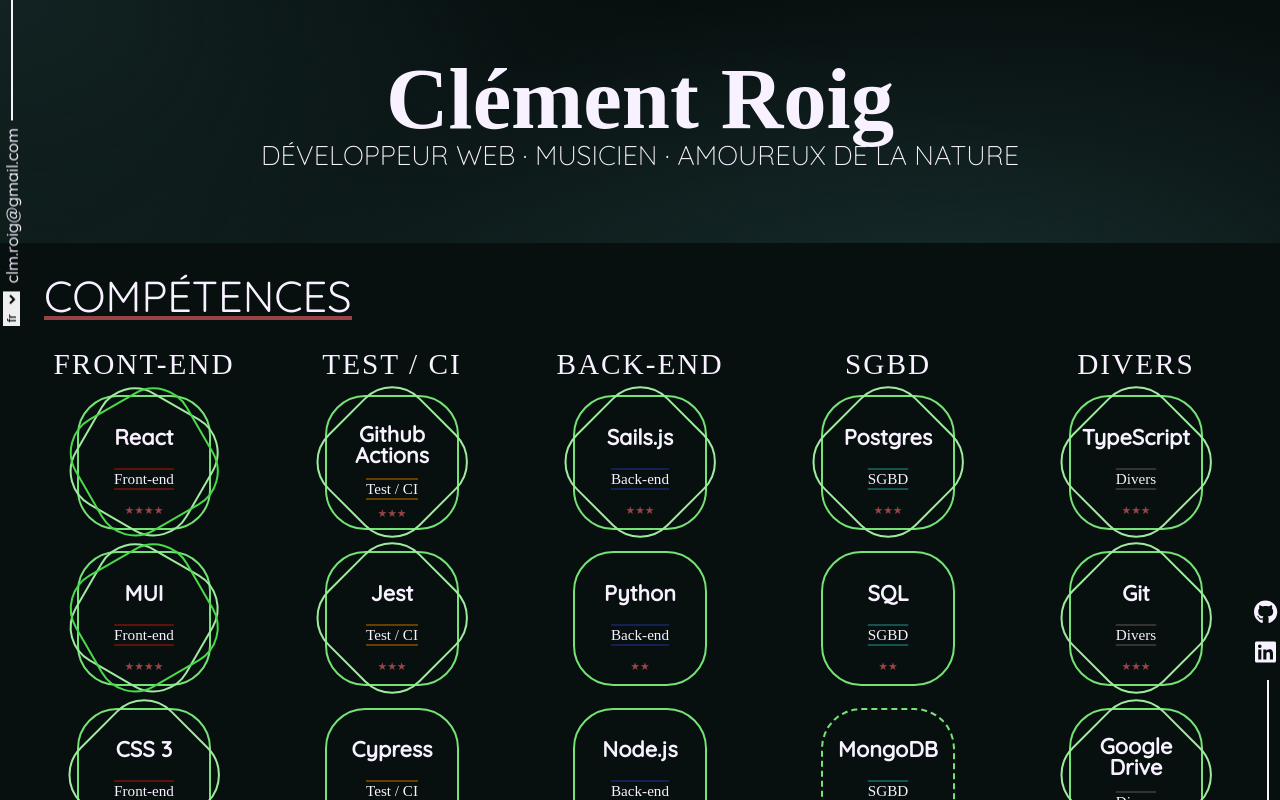
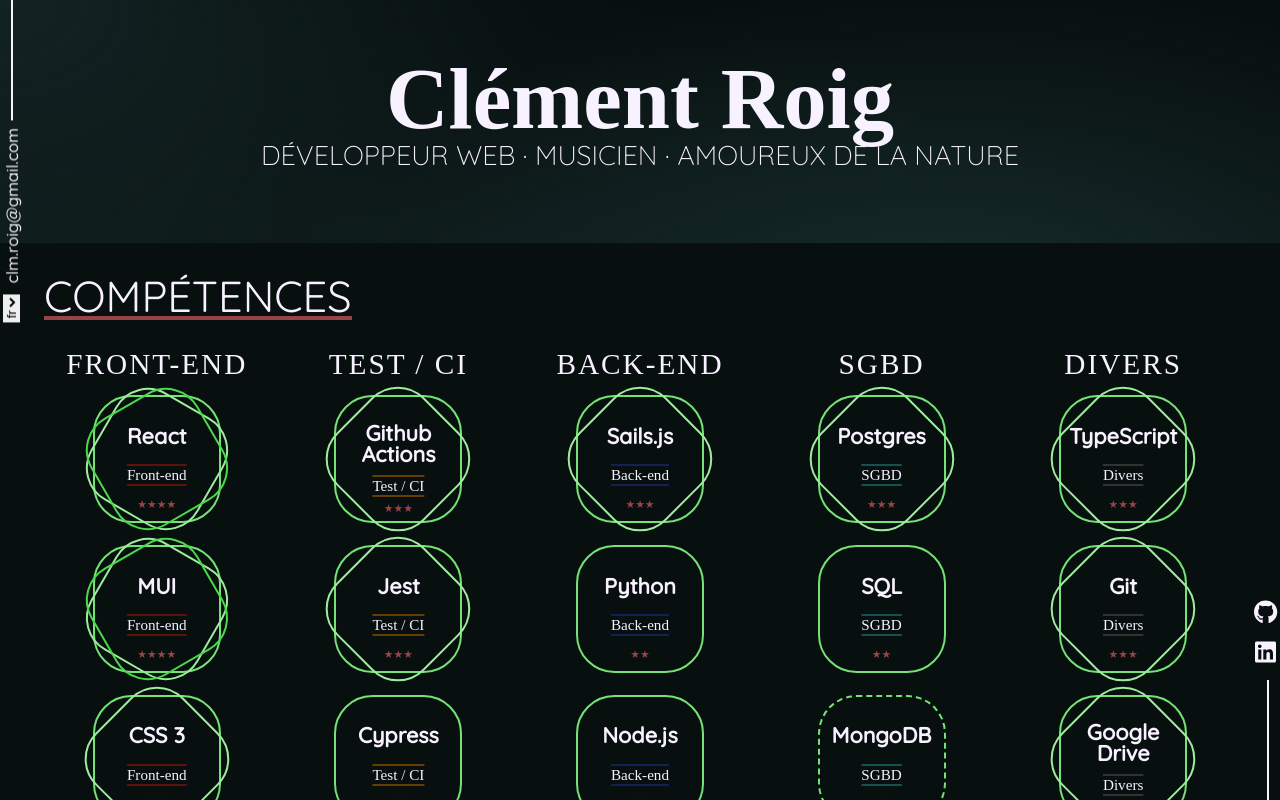
Before and after one commit to Clm-Roig/clm-roig.github.io, a Vue app: page / in a window 1280 px wide. Shown: the top 800 px of the page. Built offline with nearby package versions, Linux system fonts and the light colour scheme; a web font is replaced by a local one.

Commit message:
improve contact section, minor css tweaks

```diff
--- a/src/assets/styles/button.scss
+++ b/src/assets/styles/button.scss
@@ -5,7 +5,7 @@ button {
   color: $black;
   padding: 8px;
   text-transform: uppercase;
-  transition: all 0.3s;
+  transition: all $default-transition-duration;
 }
 
 button:hover {
--- a/src/assets/styles/typography.scss
+++ b/src/assets/styles/typography.scss
@@ -40,7 +40,7 @@ h2 {
     opacity: 1;
     position: absolute;
     width: 100%;
-    transition: all 0.2s;
+    transition: all $default-transition-duration;
     transform: translateZ(-1px);
   }
 }
@@ -68,13 +68,13 @@ a {
   color: $primary-color-light;
   font-weight: 500;
   text-decoration: none;
-  transition: 0.3s;
+  transition: $default-transition-duration;
 }
 
 a:hover {
   background-color: $primary-color-light;
   color: $black;
-  transition: 0.3s;
+  transition: $default-transition-duration;
 }
 
 b {
--- a/src/assets/styles/variables.scss
+++ b/src/assets/styles/variables.scss
@@ -12,3 +12,5 @@ $secondary-color-light: #db504a;
 
 $border-radius: 4px;
 $sidebar-width: 28px;
+
+$default-transition-duration: 0.3s;
--- a/src/components/AppLayout.vue
+++ b/src/components/AppLayout.vue
@@ -1,19 +1,13 @@
-<script setup lang="ts"></script>
+<script setup lang="ts">
+import LanguageSwitcher from "./LanguageSwitcher.vue";
+</script>
 
 <template>
   <div class="texture-bg"></div>
   <main>
     <div class="side-bar side-bar--left">
       <div class="side-bar--left__locale-changer">
-        <select v-model="$i18n.locale">
-          <option
-            v-for="locale in $i18n.availableLocales"
-            :key="`locale-${locale}`"
-            :value="locale"
-          >
-            {{ locale }}
-          </option>
-        </select>
+        <LanguageSwitcher />
       </div>
       <a class="side-bar__link" href="mailto:clm.roig@gmail.com"
         >clm.roig@gmail.com</a
@@ -52,6 +46,7 @@
     <p>Clément ROIG</p>
     <!-- eslint-disable-next-line vue/no-v-html-->
     <p class="footer__caption" v-html="$t('built-using')"></p>
+    <LanguageSwitcher :with-legend="true" />
   </footer>
 </template>
 
@@ -136,7 +131,7 @@
   &__link:hover {
     color: $primary-color;
     background-color: inherit;
-    transform: translateX(-8px);
+    transform: translateX(-4px);
   }
 
   &--left {
@@ -146,9 +141,6 @@
     transform: rotateZ(180deg);
     &__locale-changer {
       margin-bottom: 8px;
-      & select {
-        border: none;
-      }
     }
     &::after {
       margin-top: 8px;
--- /dev/null
+++ b/src/components/LanguageSwitcher.vue
@@ -0,0 +1,41 @@
+<script setup lang="ts">
+defineProps<{
+  withLegend?: boolean;
+}>();
+</script>
+
+<template>
+  <div class="switcher">
+    <p v-if="withLegend" class="switcher__legend">
+      {{ $t("change-language:") }}
+    </p>
+    <select v-model="$i18n.locale" class="switcher__select">
+      <option
+        v-for="locale in $i18n.availableLocales"
+        :key="`locale-${locale}`"
+        :value="locale"
+      >
+        {{ locale }}
+      </option>
+    </select>
+  </div>
+</template>
+
+<style scoped lang="scss">
+.switcher {
+  align-items: baseline;
+  display: flex;
+  justify-content: center;
+  &__legend {
+    display: inline;
+    font-size: 80%;
+    margin-right: 8px;
+  }
+  &__select {
+    height: 80%;
+  }
+}
+select {
+  border: none;
+}
+</style>
--- a/src/components/ProjectItem.vue
+++ b/src/components/ProjectItem.vue
@@ -53,7 +53,7 @@ $breakpoint: 1000px;
   display: flex;
   flex-wrap: wrap;
   gap: 1rem;
-  transition: all 0.3s;
+  transition: all $default-transition-duration;
   &:hover {
     background-color: $black;
     box-shadow: inset 0 0 0 4px $primary-color, inset 0 0 0 8px $white;
--- a/src/components/SkillItem.vue
+++ b/src/components/SkillItem.vue
@@ -32,17 +32,17 @@ defineProps<{
   flex-direction: column;
   justify-content: space-around;
   padding: 4px;
-  width: 6.2rem;
-  height: 6.2rem;
+  width: 5.9rem;
+  height: 5.9rem;
   transition: all 0.5s;
 
   @media screen and (max-width: 600px) {
-    width: 6rem;
-    height: 6rem;
+    width: 5.7rem;
+    height: 5.7rem;
   }
   @media screen and (max-width: 440px) {
-    width: 5.8rem;
-    height: 5.8rem;
+    width: 5.5rem;
+    height: 5.5rem;
   }
 
   &__h3 {
--- a/src/components/SkillList.vue
+++ b/src/components/SkillList.vue
@@ -50,6 +50,7 @@ $second-breakpoint: 620px;
 .wrapper {
   display: flex;
   gap: 16px;
+  margin: auto 16px; // increase lateral margin because borders increase items size
   @media screen and (max-width: $breakpoint) {
     flex-direction: column;
     gap: 24px;
--- a/src/locales/en.json
+++ b/src/locales/en.json
@@ -14,6 +14,7 @@
   "Test / CI": "Test / CI",
   "DBMS": "DBMS",
   "Misc": "Misc",
+  "change-language:": "Change language:",
   "back-to-projects": "Back to the projects list",
   "features": "features",
   "presentation": "presentation",
@@ -49,5 +50,5 @@
     "section-title": "Contact me",
     "text": "I'm currently looking for a part-time job or mission (28h / week maximum) :)"
   },
-  "built-using": "Website built using <a href=\"https://vuejs.org/\">Vue.js framework</a> and <a href=\"https://sass-lang.com/\">SASS (SCSS)</a> only"
+  "built-using": "Website built using <a href=\"https://vuejs.org/\" target=\"_blank\" rel=\"noopener noreferrer\">le framework Vue.js</a>, <a href=\"https://sass-lang.com/\" target=\"_blank\" rel=\"noopener noreferrer\">SASS (SCSS)</a> and <a href=\"https://kazupon.github.io/vue-i18n/\" target=\"_blank\" rel=\"noopener noreferrer\">Vue I18n</a>"
 }
--- a/src/locales/fr.json
+++ b/src/locales/fr.json
@@ -14,6 +14,7 @@
   "Test / CI": "Test / CI",
   "DBMS": "SGBD",
   "Misc": "Divers",
+  "change-language:": "Changer de langue :",
   "back-to-projects": "Revenir à la liste des projets",
   "features": "fonctionnalités",
   "presentation": "présentation",
@@ -74,5 +75,5 @@
     "section-title": "Me contacter",
     "text": "Je cherche actuellement un emploi ou une mission à hauteur de 28h / semaine maximum :)"
   },
-  "built-using": "Site développé en utilisant <a href=\"https://vuejs.org/\">le framework Vue.js</a> et <a href=\"https://sass-lang.com/\">SASS (SCSS)</a> uniquement"
+  "built-using": "Site développé en utilisant <a href=\"https://vuejs.org/\" target=\"_blank\" rel=\"noopener noreferrer\">le framework Vue.js</a>, <a href=\"https://sass-lang.com/\" target=\"_blank\" rel=\"noopener noreferrer\">SASS (SCSS)</a> et <a href=\"https://kazupon.github.io/vue-i18n/\" target=\"_blank\" rel=\"noopener noreferrer\">Vue I18n</a>"
 }
--- a/src/main.ts
+++ b/src/main.ts
@@ -5,6 +5,7 @@ import { createI18n } from "vue-i18n";
 import { library } from "@fortawesome/fontawesome-svg-core";
 import { FontAwesomeIcon } from "@fortawesome/vue-fontawesome";
 import { faGithub, faLinkedin } from "@fortawesome/free-brands-svg-icons";
+import { faCircleDown, faEnvelope } from "@fortawesome/free-regular-svg-icons";
 import en from "./locales/en.json";
 import fr from "./locales/fr.json";
 
@@ -19,7 +20,7 @@ const i18n = createI18n({
 });
 
 const app = createApp(App).component("font-awesome-icon", FontAwesomeIcon);
-library.add(faGithub, faLinkedin);
+library.add(faGithub, faLinkedin, faEnvelope, faCircleDown);
 app.use(router);
 app.use(i18n);
 
```
Also changed, not shown: src/views/ContactView.vue (+52 -16 lines).
